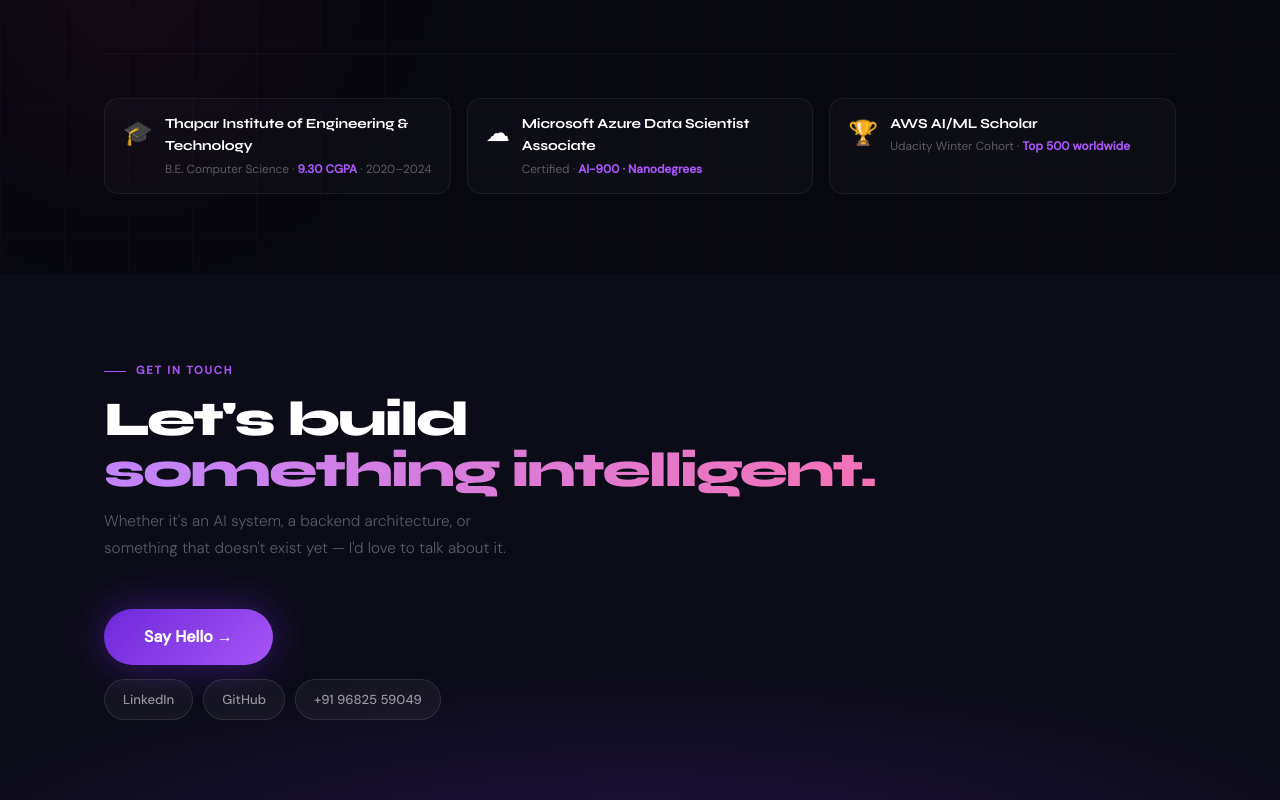
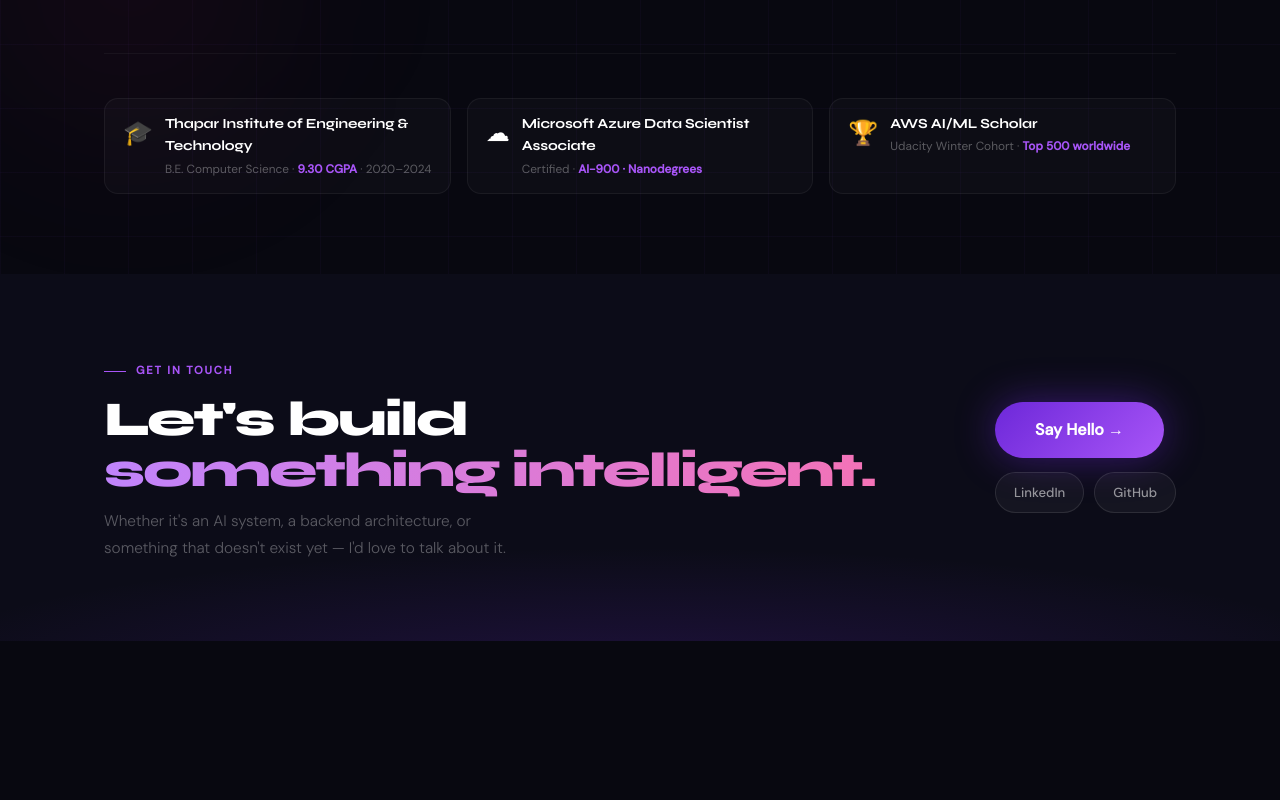
Before and after one commit to chiranjeev-21/ME, a React (Vite) app: page / in a window 1280 px wide. Shown: the part 3316-4116 px from the top of the page. After the commit the page ends 3957 px from the top, so only its background shows below. Built offline with nearby package versions, Linux system fonts and the light colour scheme.

Commit message:
Update Get-in-touch section

```diff
--- a/src/constants/index.ts
+++ b/src/constants/index.ts
@@ -217,7 +217,6 @@
 export const SOCIAL_LINKS: SocialLink[] = [
   { label: 'LinkedIn', href: 'https://linkedin.com/in/chiranjeev2101' },
   { label: 'GitHub', href: 'https://github.com/chiranjeev-21' },
-  { label: '+91 96825 59049', href: 'tel:+919682559049' },
 ];
 
 export const EMAIL = 'chiranjeev21012003@gmail.com';
```
